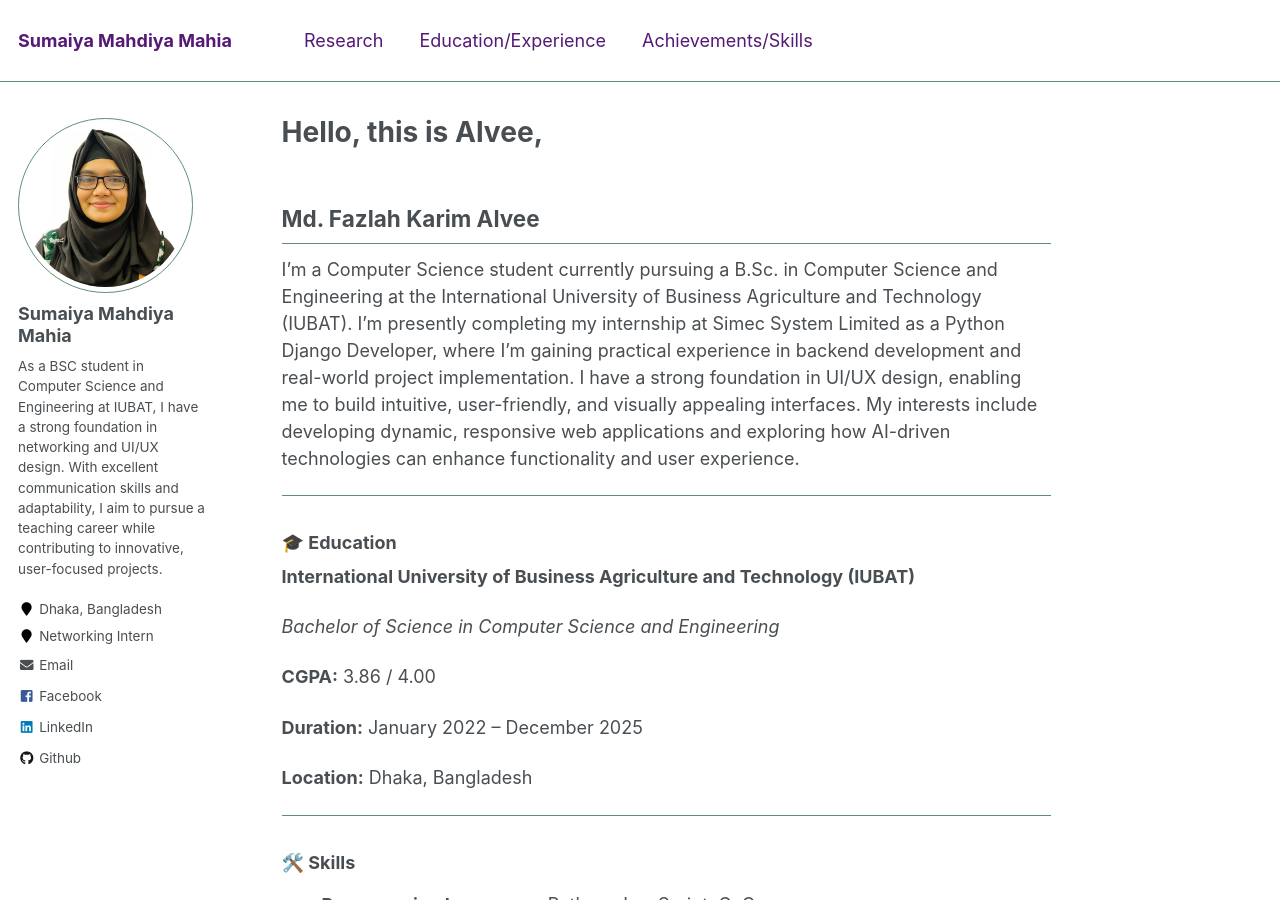
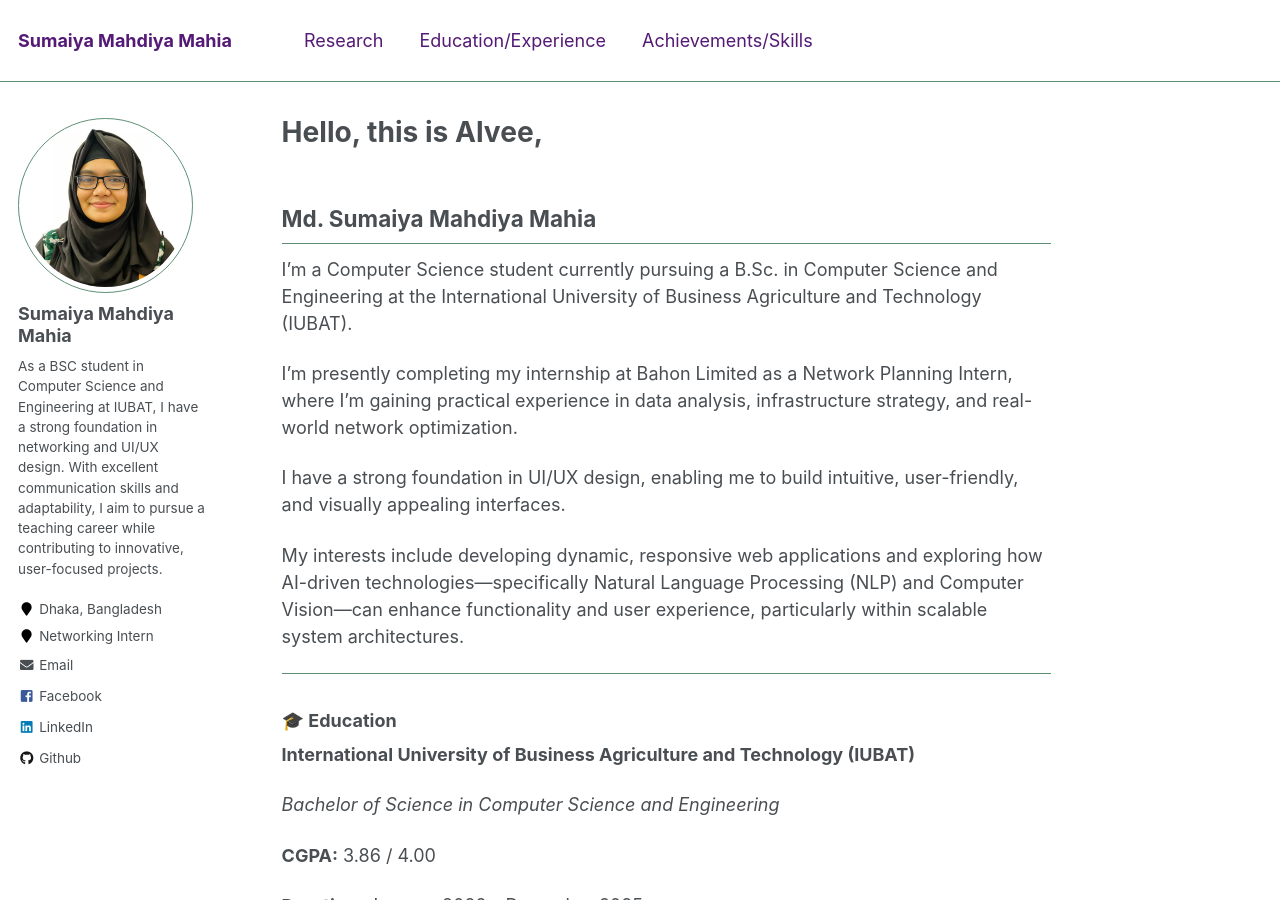
Before and after one commit to Mahdiyaaaaaa/Mahdiyaaaaaa.github.io, a Jekyll site: the page built from _pages/about.md, in a window 1280 px wide and 900 px high. Built offline with Jekyll 4.4.1, drawn with Linux system fonts in a browser that asks for light colours.

Commit message:
Revise about page with new name and internship
Updated personal information and internship details.

```diff
--- a/_pages/about.md
+++ b/_pages/about.md
@@ -6,12 +6,15 @@ excerpt: "About me"
 ---
 
 
-## Md. Fazlah Karim Alvee
+## Md. Sumaiya Mahdiya Mahia
 
-I’m a Computer Science student currently pursuing a B.Sc. in Computer Science and Engineering at the International University of Business Agriculture and Technology (IUBAT).
-I’m presently completing my internship at Simec System Limited as a Python Django Developer, where I’m gaining practical experience in backend development and real-world project implementation.
+I'm a Computer Science student currently pursuing a B.Sc. in Computer Science and Engineering at the International University of Business Agriculture and Technology (IUBAT).
+
+I'm presently completing my internship at Bahon Limited as a Network Planning Intern, where I'm gaining practical experience in data analysis, infrastructure strategy, and real-world network optimization.
+
 I have a strong foundation in UI/UX design, enabling me to build intuitive, user-friendly, and visually appealing interfaces.
-My interests include developing dynamic, responsive web applications and exploring how AI-driven technologies can enhance functionality and user experience.
+
+My interests include developing dynamic, responsive web applications and exploring how AI-driven technologies—specifically Natural Language Processing (NLP) and Computer Vision—can enhance functionality and user experience, particularly within scalable system architectures.
 
 ---
 
```
